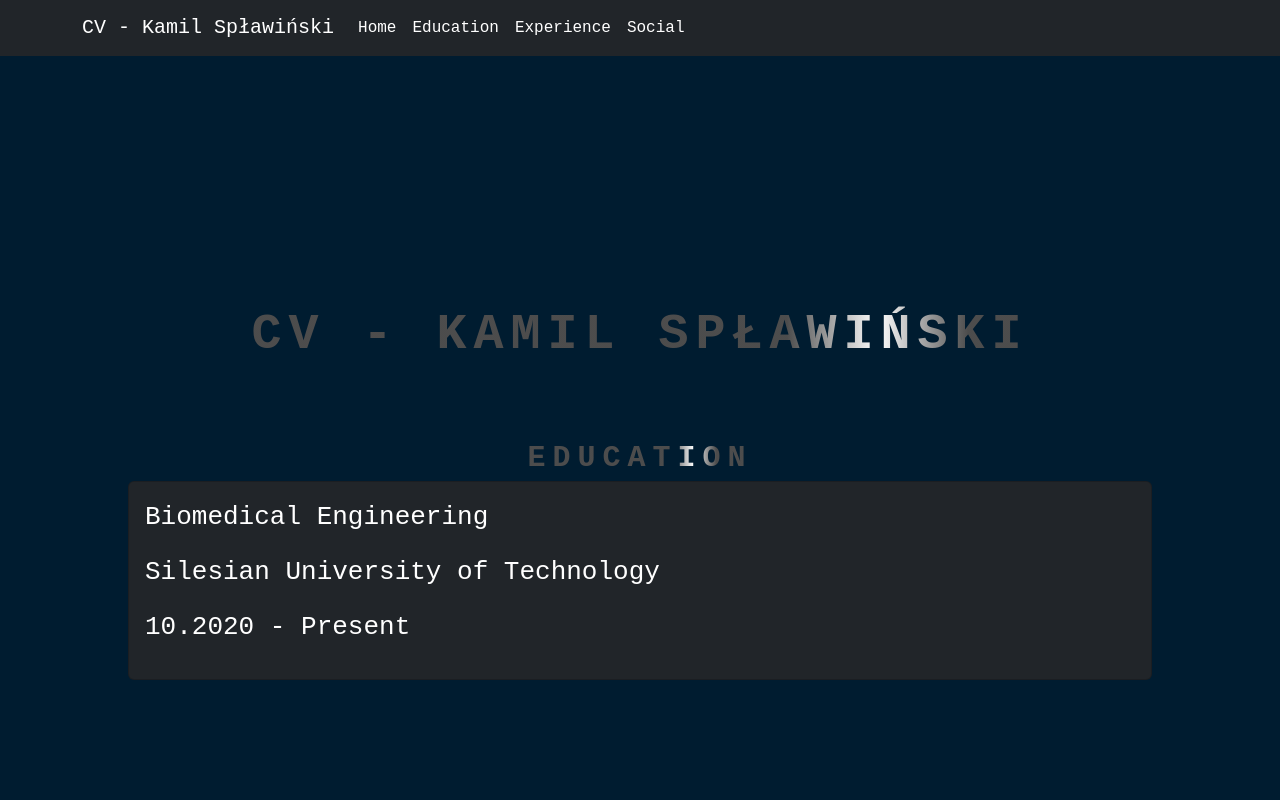
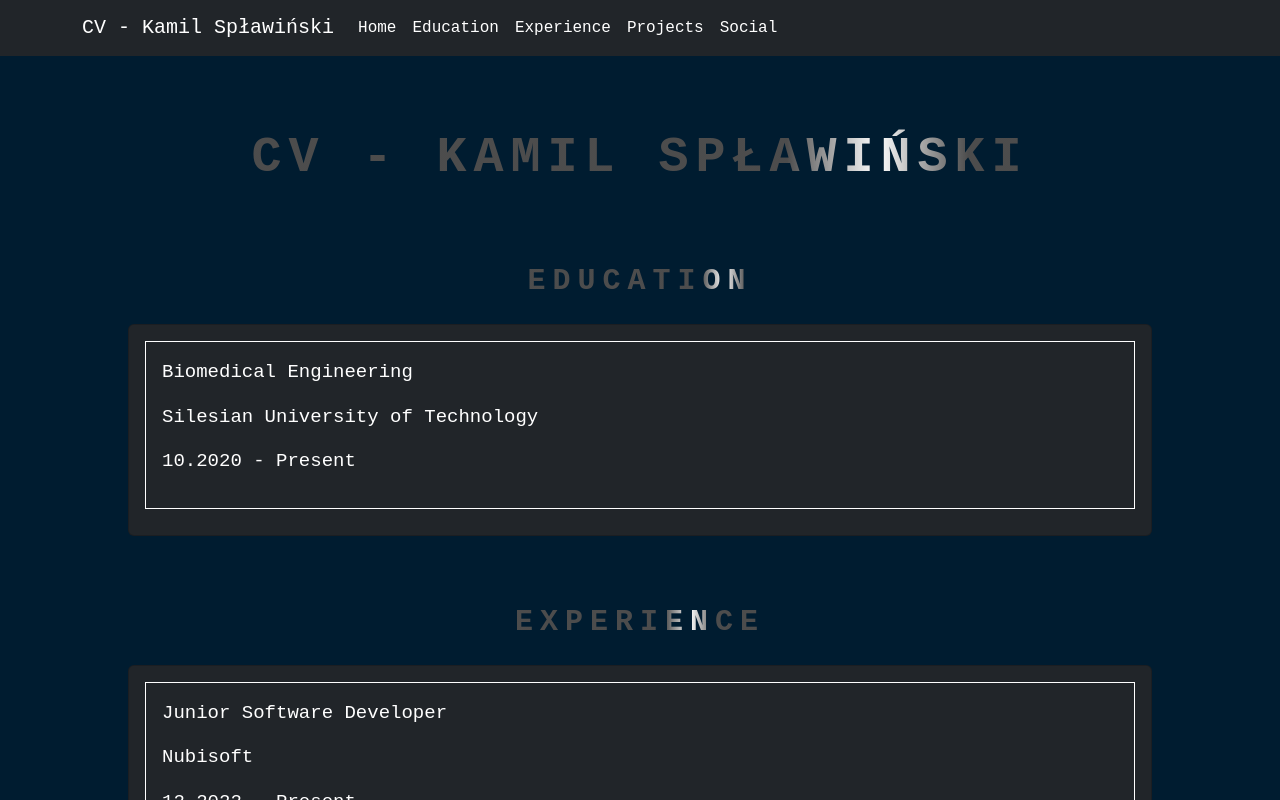
Before and after one commit to pansplawik/kamilsplawinski.github.io, a React (Create React App) app: page / in a window 1280 px wide. Shown: the top 800 px of the page. Built offline with nearby package versions, Linux system fonts and the light colour scheme.

Commit message:
add: experience card

```diff
--- a/src/App.css
+++ b/src/App.css
@@ -51,6 +51,7 @@
   font-family: monospace;
   letter-spacing: 7px!important;
   cursor: pointer;
+  padding-bottom: 20px;
   text-transform: uppercase;
   background: linear-gradient(to right, hsl(0, 0%, 30%) 0, hsl(0, 0%, 100%) 10%, hsl(0, 0%, 30%) 20%);
   -webkit-background-clip: text;
--- a/src/App.js
+++ b/src/App.js
@@ -3,6 +3,7 @@ import React from 'react';
 import 'bootstrap/dist/css/bootstrap.min.css';
 import { NavbarPage } from './components/navbar';
 import { Educaiton } from './screens/education';
+import { Experience } from './screens/experience';
 
 function App() {
 
@@ -12,6 +13,7 @@ function App() {
       <header className="App-header">
       <div class="title">CV - Kamil Spławiński</div>
       <Educaiton/>
+      <Experience/>
       <div></div>
       </header>
     </div>
--- a/src/components/card.js
+++ b/src/components/card.js
@@ -1,16 +1,22 @@
 import Card from 'react-bootstrap/Card';
 
 export function CardScreen(props) {
-  const {description } = props;
+  const { description } = props;
+  const descriptionArray = Array.isArray(description) ? description : [description];
+
 
   return (
-    <Card bg='dark' style={{width: '80vw'}}>
+    <Card bg='dark' style={{width: '80vw',marginBottom:'5vw'}}>
       <Card.Body>
-        <Card.Text style={{ fontFamily: 'monospace' ,color:'white' ,textAlign:'left'}}>
-        {description.split('\n').map((line, index) => (
+      {descriptionArray.map((descript) => (
+        <Card.Body style={{ marginBottom: '10px', border: '1px solid white' }}>
+           <Card.Text style={{ fontFamily: 'monospace' ,color:'white' ,textAlign:'left',fontSize:19}}>
+        {descript.split('\n').map((line, index) => (
             <p key={index}>{line}</p>
           ))}
         </Card.Text>
+        </Card.Body>
+      ))}
       </Card.Body>
     </Card>
   );
--- a/src/components/navbar.js
+++ b/src/components/navbar.js
@@ -13,6 +13,7 @@ export function NavbarPage() {
             <Nav.Link href="home" style={{ fontFamily: 'monospace' ,color:'white'}}>Home</Nav.Link>
             <Nav.Link href="education" style={{ fontFamily: 'monospace',color:'white' }}>Education</Nav.Link>
             <Nav.Link href="experience" style={{ fontFamily: 'monospace' ,color:'white'}}>Experience</Nav.Link>
+            <Nav.Link href="projects" style={{ fontFamily: 'monospace' ,color:'white'}}>Projects</Nav.Link>
             <Nav.Link href="social" style={{ fontFamily: 'monospace',color:'white' }}>Social</Nav.Link>
           </Nav>
         </Navbar.Collapse>
--- a/src/screens/education.js
+++ b/src/screens/education.js
@@ -1,7 +1,7 @@
 import { CardScreen } from "../components/card";
 
 export const Educaiton=()=> {
-    const description = "Biomedical Engineering\nSilesian University of Technology\n10.2020 - Present";
+    const description = ["Biomedical Engineering\nSilesian University of Technology\n10.2020 - Present"];
   return (
     <>
     <div class="subTitle">Education</div>
--- /dev/null
+++ b/src/screens/experience.js
@@ -0,0 +1,13 @@
+import { CardScreen } from "../components/card";
+
+export const Experience=()=> {
+    const description = ["Junior Software Developer\nNubisoft\n12.2022 - Present\nCreate mobile app to connect and control tripod camera by WiFi.\nTechnologies: React native, git, SQL, Docker, REST API",
+    "Internship\nKSK-Development\n07.2022-09.2022\nCreate alghoritm to Calculate CRC32.\nCreate desktop app to monitoring parking sensors\nTechnologies: Python, C#, REST API"
+];
+  return (
+    <>
+    <div class="subTitle">Experience</div>
+    <CardScreen description={description}/>
+    </>
+  );
+}
```
